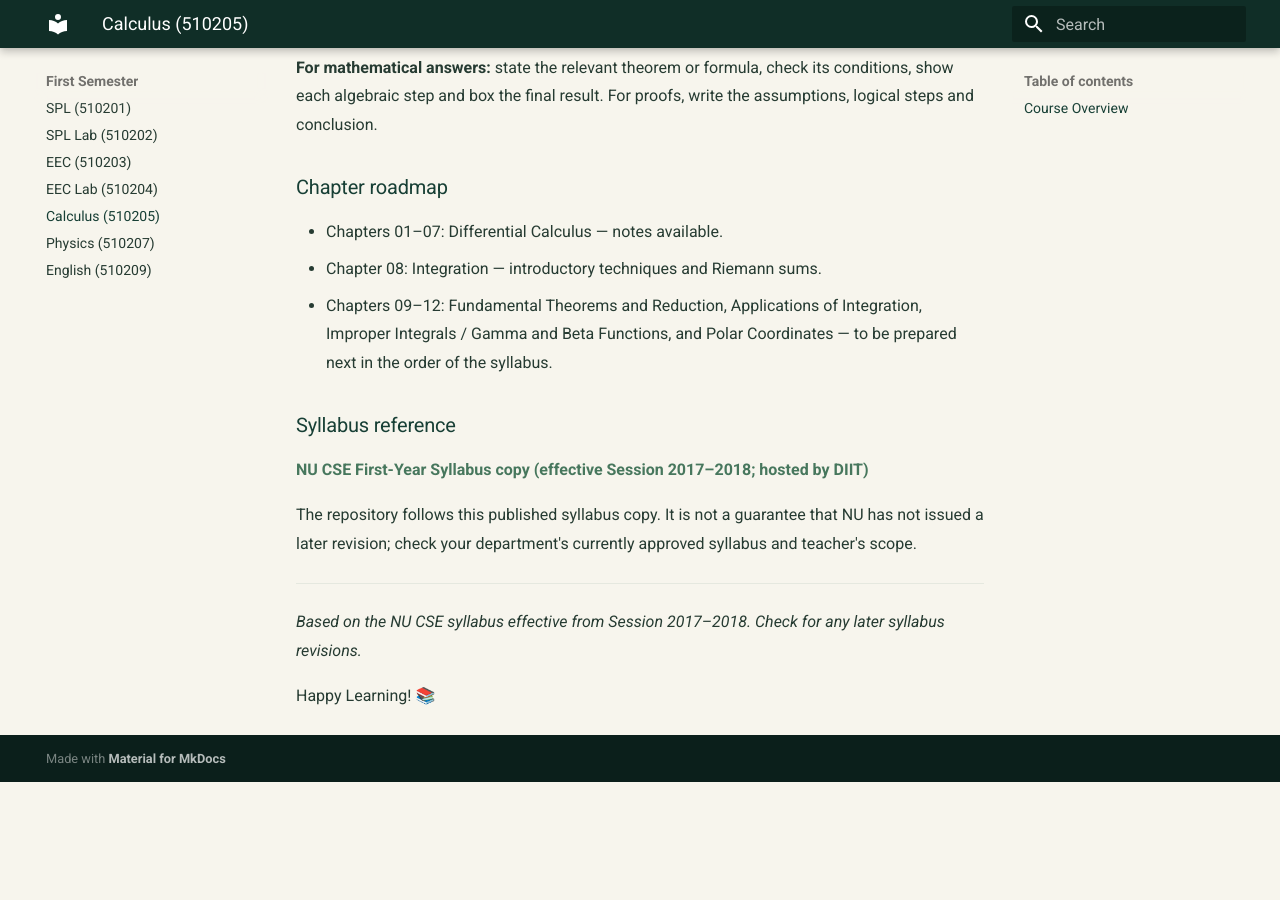
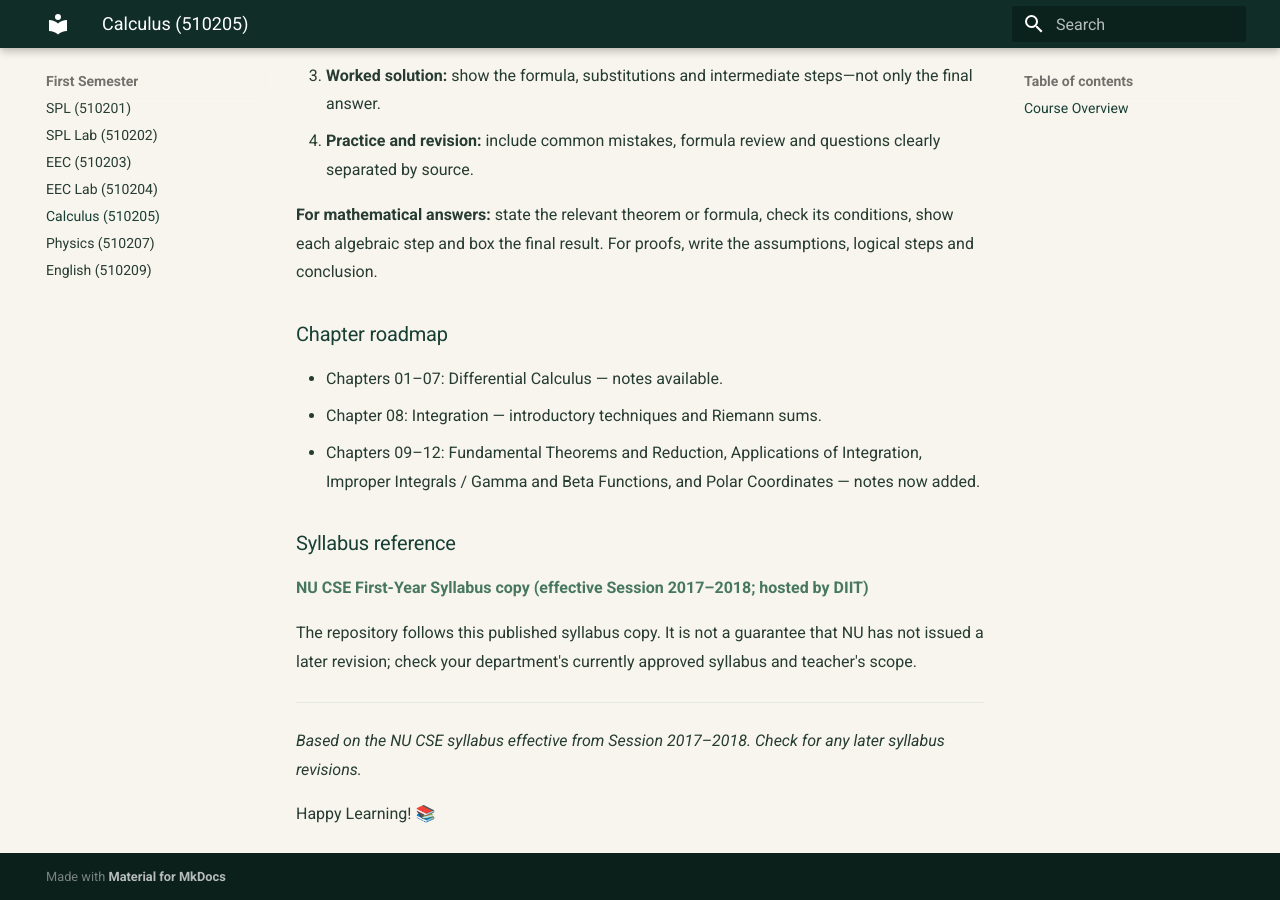
Before and after one commit to taimiyatahsin0-png/nu-cse-notes-store, an MkDocs documentation site: the page built from docs/subjects/cal/index.md, in a window 1280 px wide and 900 px high, scrolled down 5267 px. Built offline with MkDocs 1.6.1 and Material for MkDocs 9.7.7, drawn with Linux system fonts in a browser that asks for light colours; before the commit the page ends 6049 px from its top, so only the background shows below that; part of the change alters nothing that is shown; some of the changed text lies outside the part shown.

Commit message:
Link all twelve Calculus chapters in the subject index

```diff
--- a/docs/subjects/cal/index.md
+++ b/docs/subjects/cal/index.md
@@ -115,6 +115,11 @@ This course covers the fundamental concepts of Differential Calculus and Integra
 - [Chapter 07: Taylor's Theorem and Indeterminate Forms](chapter-07-taylors-theorem-and-lhopitals-rule.md)
 - [Chapter 08: Integration](chapter-08-integration.md)
 
+- [Chapter 09: Fundamental Theorems and Reduction](chapter-09-fundamental-theorems-and-reduction.md)
+- [Chapter 10: Applications of Integration](chapter-10-applications-of-integration.md)
+- [Chapter 11: Improper Integrals, Gamma and Beta Functions](chapter-11-improper-integrals-gamma-beta-functions.md)
+- [Chapter 12: Polar Coordinates](chapter-12-polar-coordinates.md)
+
 ### Beginner Reference
 - [Mathematical Symbols & Notation for Beginners](mathematical-symbols-and-notation-for-beginners.md)
 - Topic-wise Notes
@@ -150,7 +155,7 @@ These notes use a consistent learning order:
 
 - Chapters 01–07: Differential Calculus — notes available.
 - Chapter 08: Integration — introductory techniques and Riemann sums.
-- Chapters 09–12: Fundamental Theorems and Reduction, Applications of Integration, Improper Integrals / Gamma and Beta Functions, and Polar Coordinates — to be prepared next in the order of the syllabus.
+- Chapters 09–12: Fundamental Theorems and Reduction, Applications of Integration, Improper Integrals / Gamma and Beta Functions, and Polar Coordinates — notes now added.
 
 ### Syllabus reference
 
```
